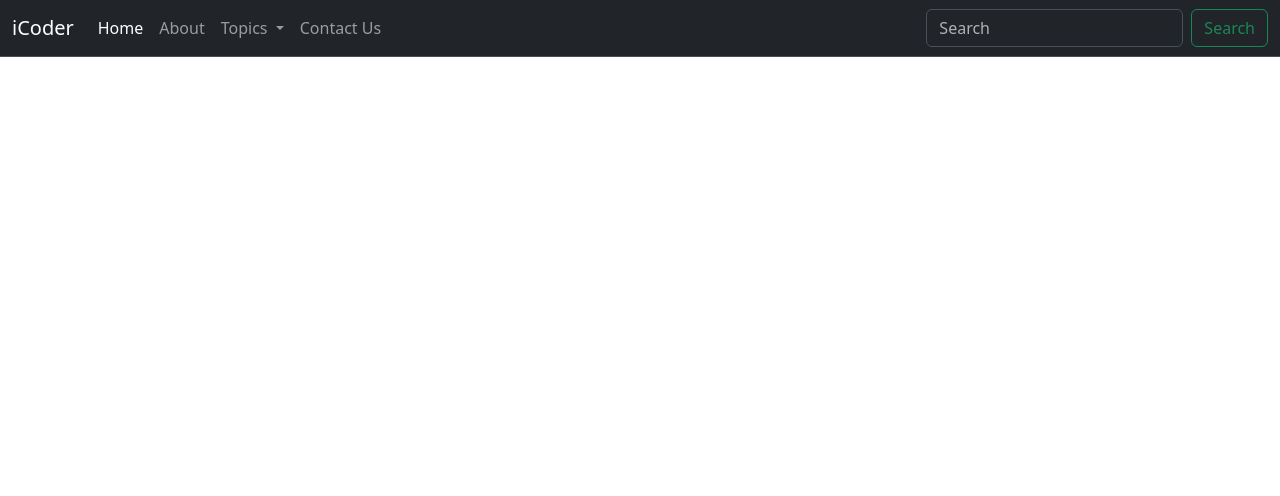
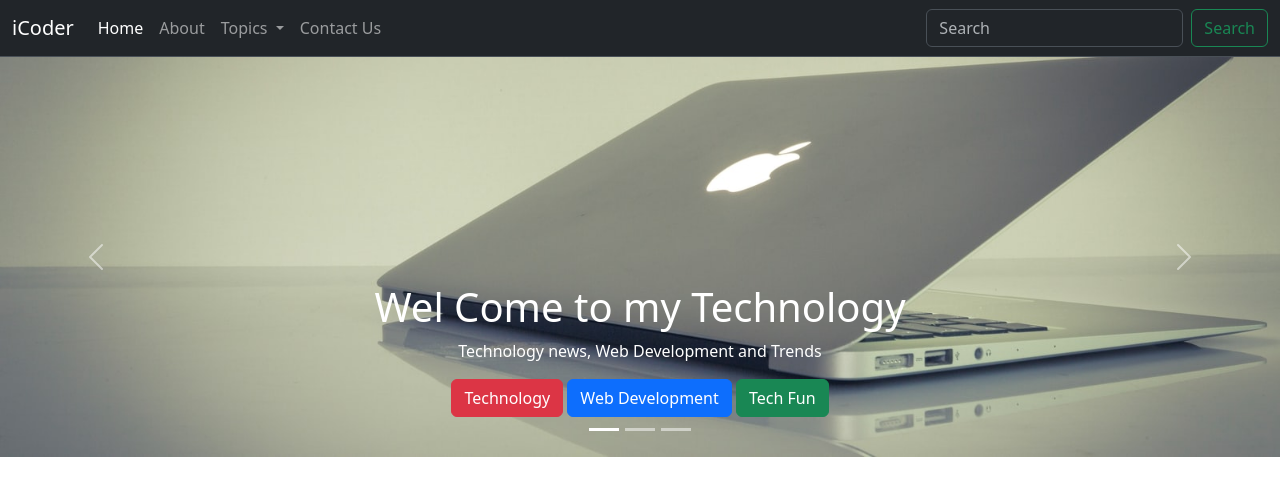
Before and after one commit to Jubair1996/Technology_Blogs_Bootstrap, a plain HTML site: page index.html in a window 1280 px wide. Drawn offline with nearby package versions, Linux system fonts and the light colour scheme.

Commit message:
banner section added

```diff
--- a/index.html
+++ b/index.html
@@ -49,7 +49,53 @@
           </nav>
           <!-- Navbar Section Ends -->
           <!-- Carousel Section Starts -->
-
+          <div id="carouselExampleCaptions" class="carousel slide">
+            <div class="carousel-indicators">
+              <button type="button" data-bs-target="#carouselExampleCaptions" data-bs-slide-to="0" class="active" aria-current="true" aria-label="Slide 1"></button>
+              <button type="button" data-bs-target="#carouselExampleCaptions" data-bs-slide-to="1" aria-label="Slide 2"></button>
+              <button type="button" data-bs-target="#carouselExampleCaptions" data-bs-slide-to="2" aria-label="Slide 3"></button>
+            </div>
+            <div class="carousel-inner">
+              <div class="carousel-item active">
+                <img src="./images/1.jpg" class="d-block w-100" alt="...">
+                <div class="carousel-caption d-none d-md-block">
+                  <h1>Wel Come to my Technology</h1>
+                  <p>Technology news, Web Development and Trends</p>
+                  <button class="btn btn-danger">Technology</button>
+                  <button class="btn btn-primary">Web Development</button>
+                  <button class="btn btn-success">Tech Fun</button>
+                </div>
+              </div>
+              <div class="carousel-item">
+                <img src="./images/2.jpg" class="d-block w-100" alt="...">
+                <div class="carousel-caption d-none d-md-block">
+                    <h1>Wel Come to my Technology</h1>
+                    <p>Technology news, Web Development and Trends</p>
+                    <button class="btn btn-danger">Technology</button>
+                    <button class="btn btn-primary">Web Development</button>
+                    <button class="btn btn-success">Tech Fun</button>
+                </div>
+              </div>
+              <div class="carousel-item">
+                <img src="./images/3.jpg" class="d-block w-100" alt="...">
+                <div class="carousel-caption d-none d-md-block">
+                    <h1>Wel Come to my Technology</h1>
+                    <p>Technology news, Web Development and Trends</p>
+                    <button class="btn btn-danger">Technology</button>
+                    <button class="btn btn-primary">Web Development</button>
+                    <button class="btn btn-success">Tech Fun</button>
+                </div>
+              </div>
+            </div>
+            <button class="carousel-control-prev" type="button" data-bs-target="#carouselExampleCaptions" data-bs-slide="prev">
+              <span class="carousel-control-prev-icon" aria-hidden="true"></span>
+              <span class="visually-hidden">Previous</span>
+            </button>
+            <button class="carousel-control-next" type="button" data-bs-target="#carouselExampleCaptions" data-bs-slide="next">
+              <span class="carousel-control-next-icon" aria-hidden="true"></span>
+              <span class="visually-hidden">Next</span>
+            </button>
+          </div>
           <!-- Carousel Section Ends -->
         </header>
         <!-- Header Section Ends -->
```
